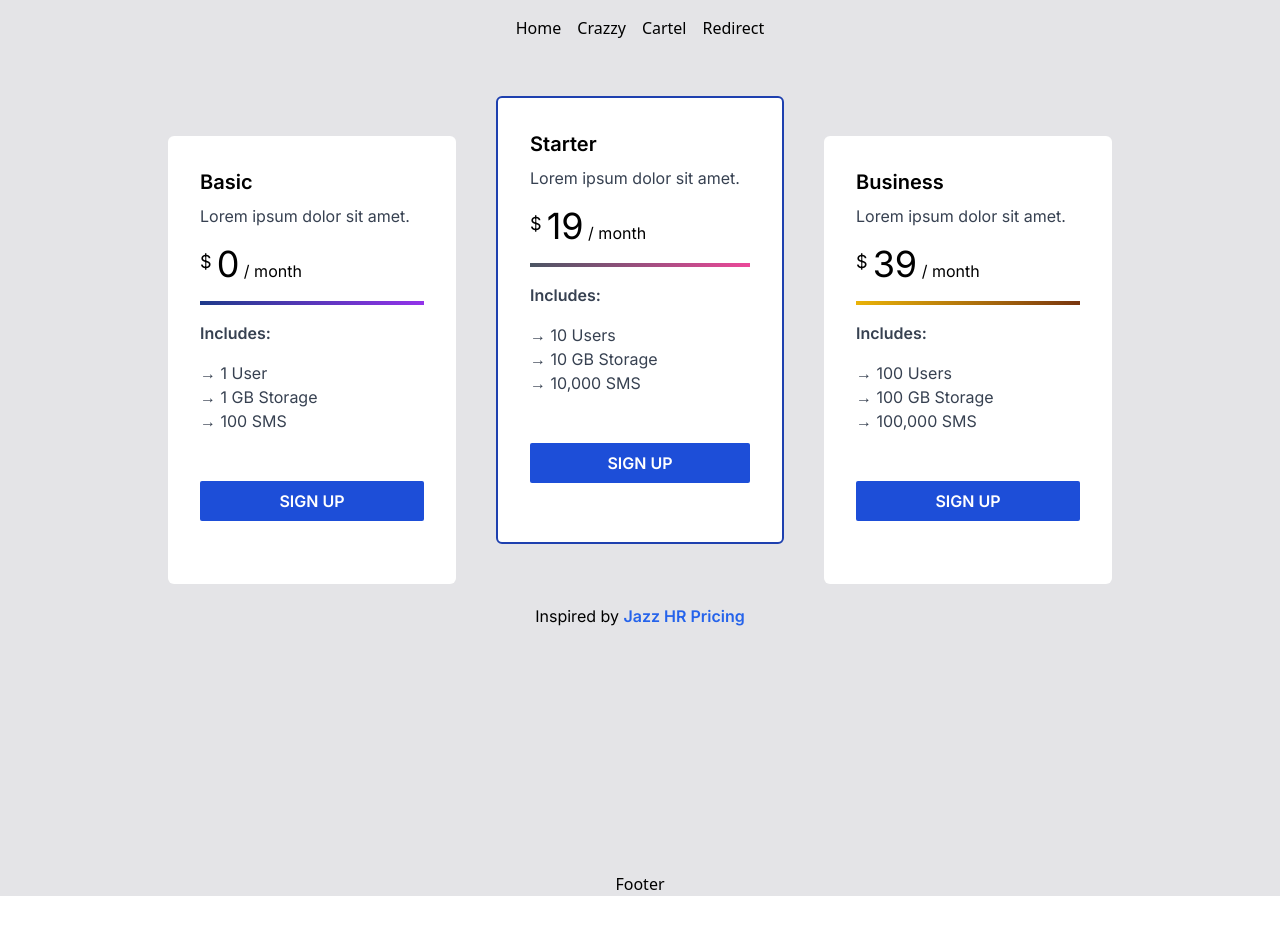
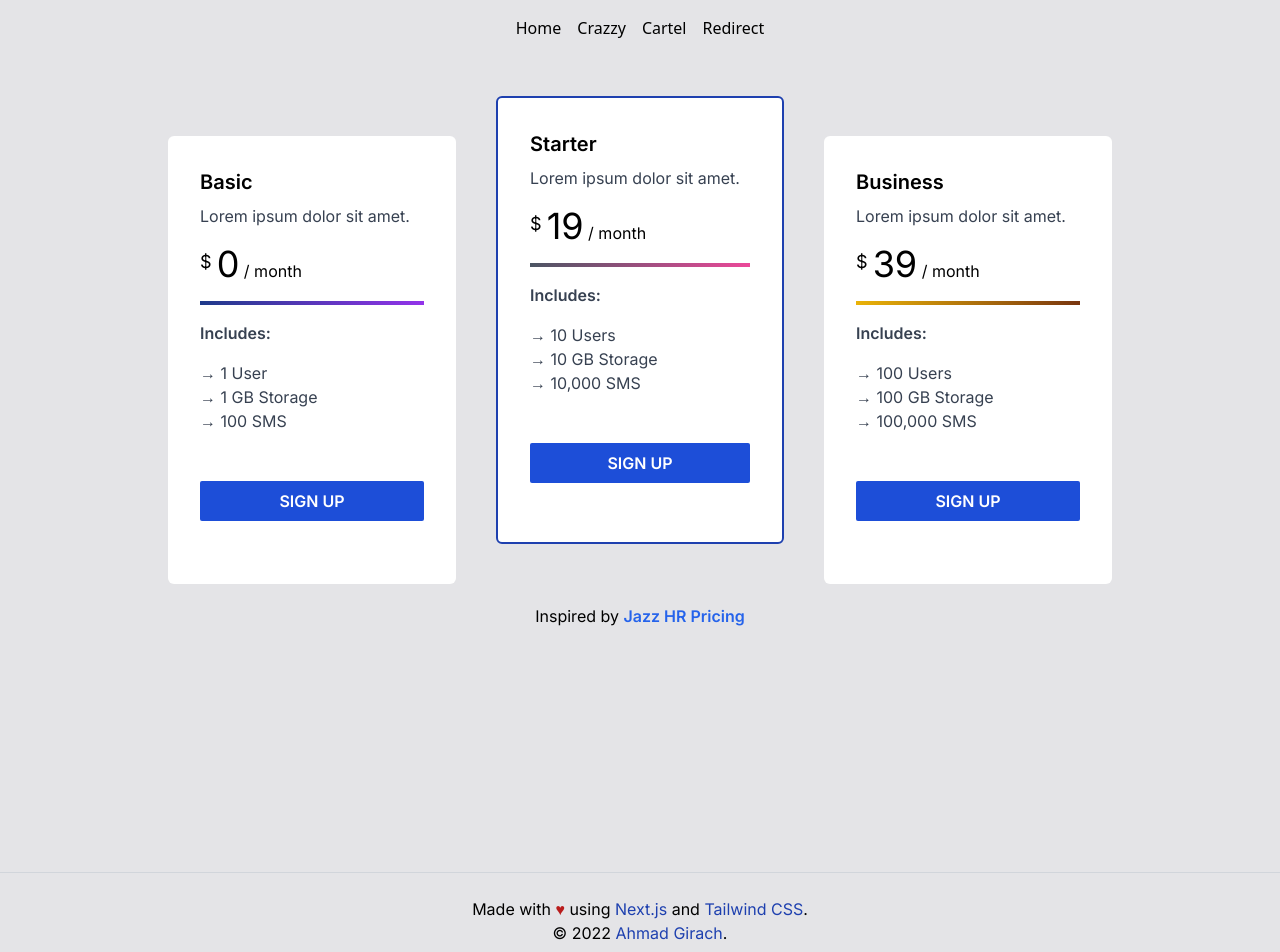
Before and after one commit to ahmadgirach/nextjs-tailwind-pricing-components, a Next.js app: page / in a window 1280 px wide. Shown: the top 952 px of the page. Before the commit the page ends 896 px from the top, so only its background shows below. Built offline with nearby package versions, Linux system fonts and the light colour scheme.

Commit message:
[ADD/IMP] export script and enhancements in footer component

```diff
--- /dev/null
+++ b/components/Common/AnchorTag.tsx
@@ -0,0 +1,10 @@
+type Props = {
+    href: string,
+    label: string
+}
+
+export const AnchorTag = ({ href, label }: Props) => {
+    return (
+        <a className="text-blue-800" href={href} rel="noopener noreferrer" target="_blank">{label}</a>
+    );
+};
--- a/components/Common/Footer.tsx
+++ b/components/Common/Footer.tsx
@@ -1,5 +1,16 @@
+import { AnchorTag } from "./AnchorTag"
+
 export const Footer = () => {
     return (
-        <footer>Footer</footer>
+        <footer className="flex flex-col items-center justify-center w-full h-24 border-t border-gray-300 mx-auto text-center text-secondary-900 font-inter">
+            <div>
+                Made with <span className="text-red-700">&#9829;</span> using&nbsp;
+                <AnchorTag href="https://nextjs.org" label="Next.js" /> and&nbsp;
+                <AnchorTag href="https://tailwindcss.com" label="Tailwind CSS" />.
+            </div>
+            <div>
+                &copy; {new Date().getFullYear()} <AnchorTag href="https://bio.link/ahmadgirach" label="Ahmad Girach" />.
+            </div>
+        </footer>
     )
 }
--- a/package.json
+++ b/package.json
@@ -3,7 +3,8 @@
   "scripts": {
     "dev": "next dev",
     "build": "next build",
-    "start": "next start"
+    "start": "next start",
+    "export": "next export"
   },
   "dependencies": {
     "next": "latest",
```
